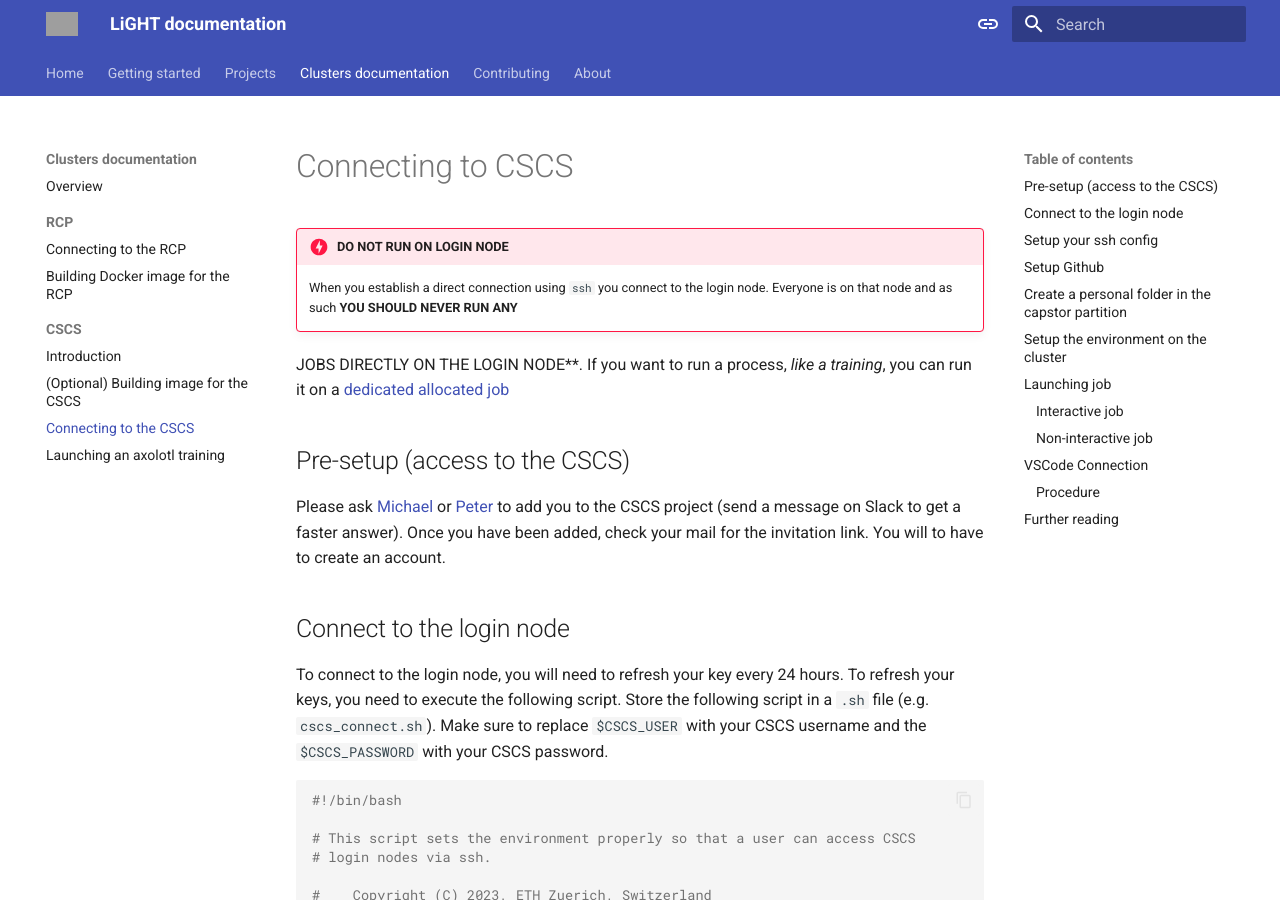
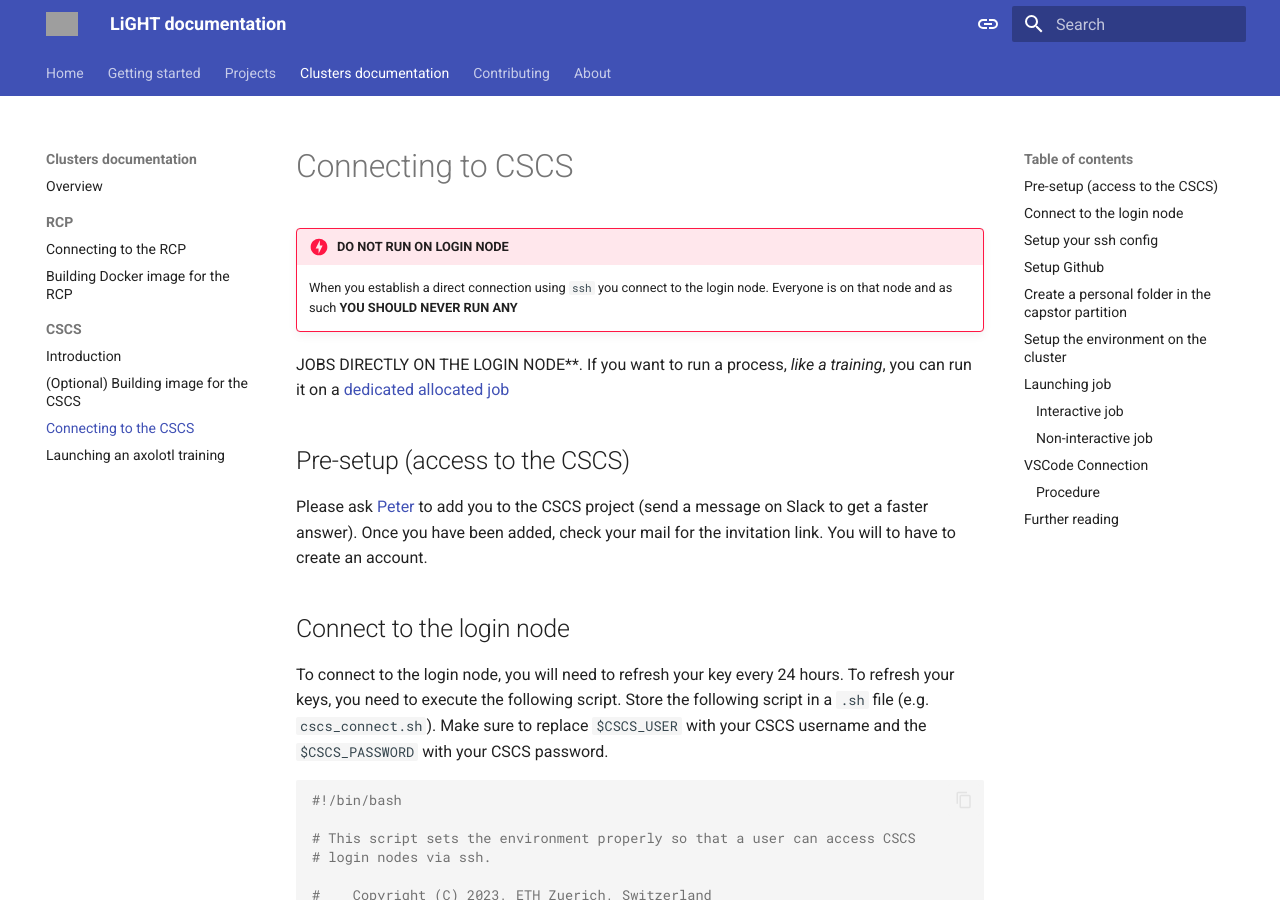
Before and after one commit to EPFLiGHT/LiGHT-doc, an MkDocs documentation site: the page built from docs/clusters/cscs/cscs.md, in a window 1280 px wide and 900 px high. Built offline with MkDocs 1.6.1 and Material for MkDocs 9.7.7, drawn with Linux system fonts in a browser that asks for light colours; grey boxes are pictures that could not be loaded.

Commit message:
Update cscs.md

```diff
--- a/docs/clusters/cscs/cscs.md
+++ b/docs/clusters/cscs/cscs.md
@@ -7,7 +7,7 @@
 
 ## Pre-setup (access to the CSCS)
 
-Please ask [Michael](mailto:michael.zhang@epfl.ch) or [Peter](mailto:peter.ahumuza@epfl.ch) to add you to the CSCS project (send a message on Slack to get a faster answer). Once you have been added, check your mail for the invitation link. You will to have to create an account.
+Please ask [Peter](mailto:peter.ahumuza@epfl.ch) to add you to the CSCS project (send a message on Slack to get a faster answer). Once you have been added, check your mail for the invitation link. You will to have to create an account.
 
 ## Connect to the login node
 
```
